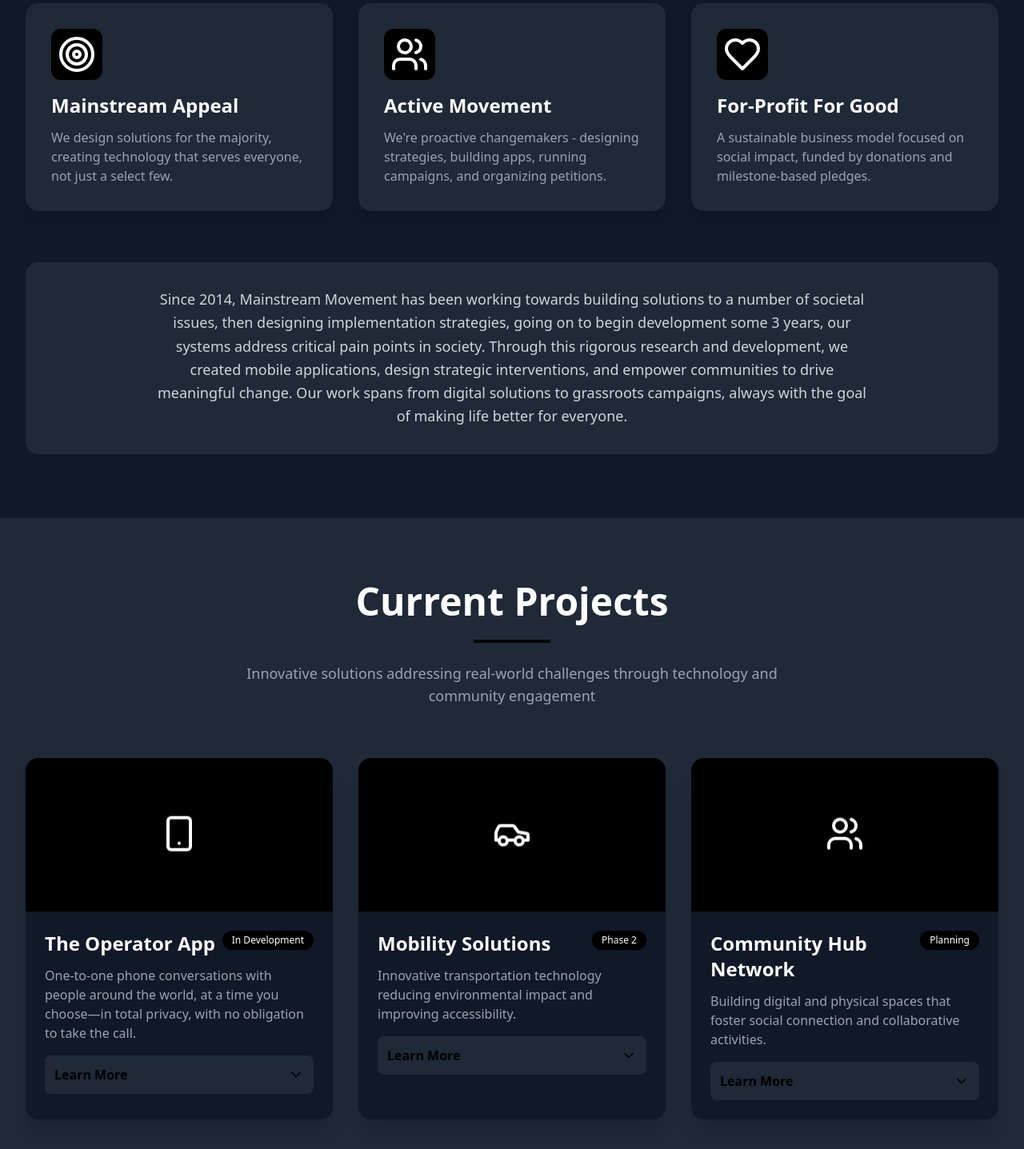
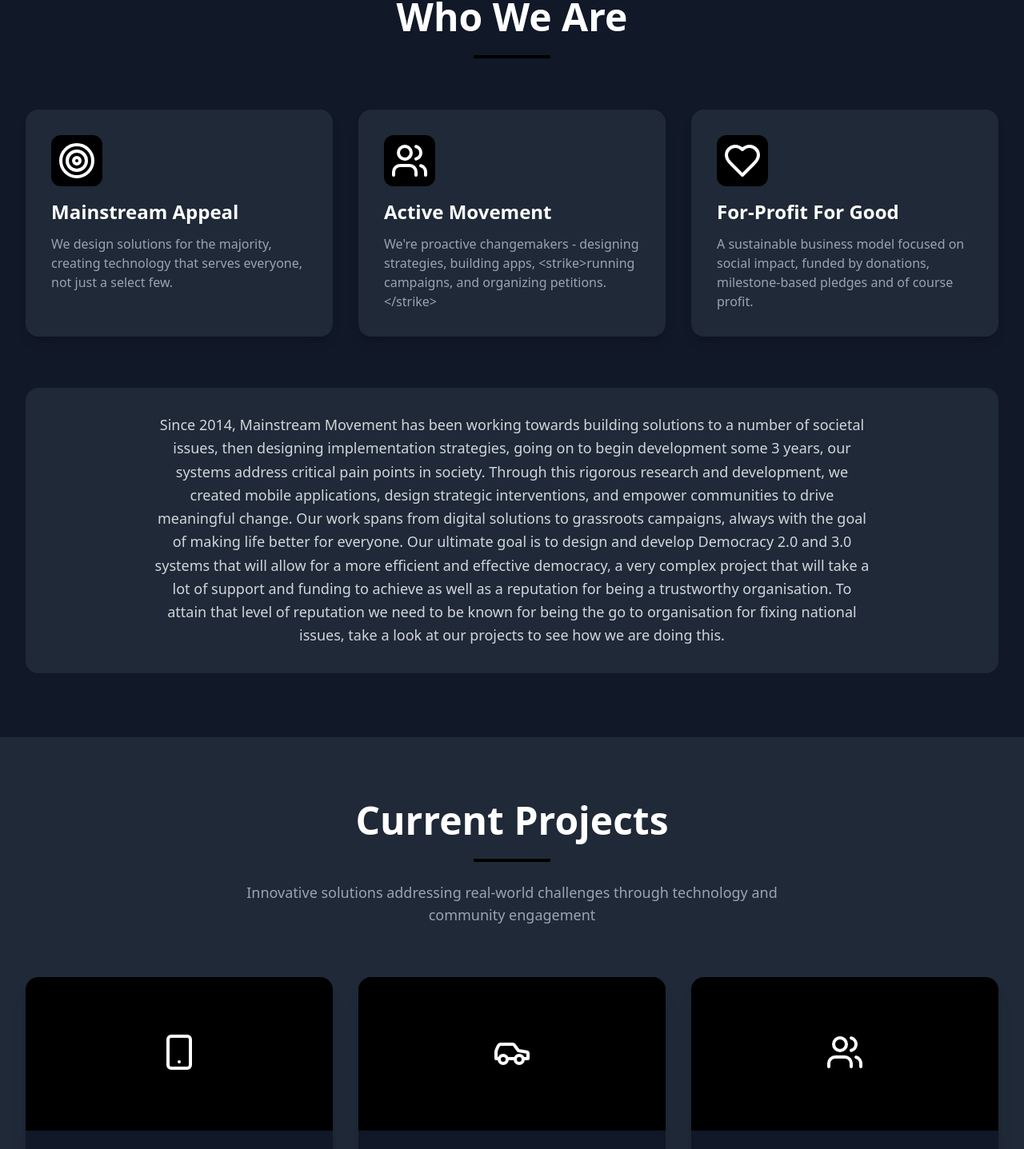
Before and after one commit to colinriche/mainstream-website, a Next.js app: page / in a window 1280 px wide. Shown: the part 1247-2684 px from the top of the page at 80% size. Built offline with nearby package versions, Linux system fonts and the light colour scheme; no server answers.

Commit message:
Wording edits

```diff
--- a/app/page.jsx
+++ b/app/page.jsx
@@ -78,23 +78,23 @@ const MainstreamMovement = () => {
       shortDesc: "One-to-one phone conversations with people around the world, at a time you choose—in total privacy, with no obligation to take the call.",
       fullDesc: "The Operator puts you through for a one-to-one phone conversation with someone from anywhere in the world, at a time that suits you. Everything is in total privacy, with no obligations or pressure: you're never committed to accepting a call if you don't feel like it. Choose from a list of topics to chat about, suggest your own, or simply say what's on your mind—then get matched with someone else who wants to talk about the same. You can also have a call with someone you know, directly or through an interest group or distant family, again randomly selected with no commitment, pressure or anxiety to accept.",
       icon: <Smartphone className="w-12 h-12" />,
-      status: "In Development"
+      status: "Testing Phase"
     },
     {
       id: 2,
-      title: "Mobility Solutions",
-      shortDesc: "Innovative transportation technology reducing environmental impact and improving accessibility.",
-      fullDesc: "This project focuses on developing smart mobility solutions that address urban congestion, reduce carbon emissions, and improve transportation accessibility for all demographics. We're creating an integrated platform that combines ride-sharing, public transport optimization, and electric vehicle infrastructure planning. Our technology uses predictive analytics to optimize routes and reduce wait times.",
+      title: "Motoring Solutions",
+      shortDesc: "Making the enforcement of motoring infringements fairer for the motorist—from private parking tickets using Automatic Number Plate Recognition (ANPR), through to yellow boxes, tolls and congestion zones.",
+      fullDesc: "This project aims to make enforcement of motoring infringements fairer for the motorist. In the UK drivers often face unfairly issued private parking tickets and penalties from councils using ANPR systems, yellow-box junctions, tolls and congestion zones—and these systems frequently make mistakes. We're working on solutions that give motorists a fairer deal: clearer evidence, simpler appeals, and accountability when automated or private enforcement gets it wrong.",
       icon: <Car className="w-12 h-12" />,
-      status: "Phase 2"
+      status: "in Development"
     },
     {
       id: 3,
-      title: "Community Hub Network",
+      title: "The Walk-in Community Network",
       shortDesc: "Building digital and physical spaces that foster social connection and collaborative activities.",
       fullDesc: "The Community Hub Network is designed to combat social isolation and build stronger communities. We're developing both a digital platform and supporting physical infrastructure to enable local sports clubs, interest groups, and social organizations to thrive. Features include event management, member coordination, venue booking, and community funding tools. The system facilitates grassroots organizing and helps groups achieve their goals together.",
       icon: <Users className="w-12 h-12" />,
-      status: "Planning"
+      status: "In Development"
     }
   ];
 
@@ -452,7 +452,7 @@ const MainstreamMovement = () => {
             <div className="flex justify-center mb-8">
               <div className="relative w-full max-w-2xl h-auto">
                 <Image
-                  src="/assets/Mm2.png"
+                  src="/assets/mainstream_image.jpg"
                   alt="Mainstream Movement"
                   width={800}
                   height={400}
@@ -502,12 +502,12 @@ const MainstreamMovement = () => {
               {
                 icon: <Users className="w-12 h-12" />,
                 title: "Active Movement",
-                desc: "We're proactive changemakers - designing strategies, building apps, running campaigns, and organizing petitions."
+                desc: "We're proactive changemakers - designing strategies, building apps, <strike>running campaigns, and organizing petitions.</strike>"
               },
               {
                 icon: <Heart className="w-12 h-12" />,
                 title: "For-Profit For Good",
-                desc: "A sustainable business model focused on social impact, funded by donations and milestone-based pledges."
+                desc: "A sustainable business model focused on social impact, funded by donations, milestone-based pledges and of course profit."
               }
             ].map((item, idx) => (
               <div
@@ -530,7 +530,7 @@ const MainstreamMovement = () => {
 
           <div className={`mt-16 p-8 rounded-2xl ${darkMode ? 'bg-gray-800' : 'bg-gray-50'} fade-in-section`}>
             <p className={`text-lg ${darkMode ? 'text-gray-300' : 'text-gray-700'} leading-relaxed text-center max-w-4xl mx-auto`}>
-              Since 2014, Mainstream Movement has been working towards building solutions to a number of societal issues, then designing implementation strategies, going on to begin development some 3 years, our systems address critical pain points in society. Through this rigorous research and development, we created mobile applications, design strategic interventions, and empower communities to drive meaningful change. Our work spans from digital solutions to grassroots campaigns, always with the goal of making life better for everyone.
+              Since 2014, Mainstream Movement has been working towards building solutions to a number of societal issues, then designing implementation strategies, going on to begin development some 3 years, our systems address critical pain points in society. Through this rigorous research and development, we created mobile applications, design strategic interventions, and empower communities to drive meaningful change. Our work spans from digital solutions to grassroots campaigns, always with the goal of making life better for everyone. Our ultimate goal is to design and develop Democracy 2.0 and 3.0  systems that will allow for a more efficient and effective democracy, a very complex project that will take a lot of support and funding to achieve as well as a reputation for being a trustworthy organisation. To attain that level of reputation we need to be known for being the go to organisation for fixing national issues, take a look at our projects to see how we are doing this.
             </p>
           </div>
         </div>
```
Also changed, not shown: assets/mainstream_image.jpg (added).
